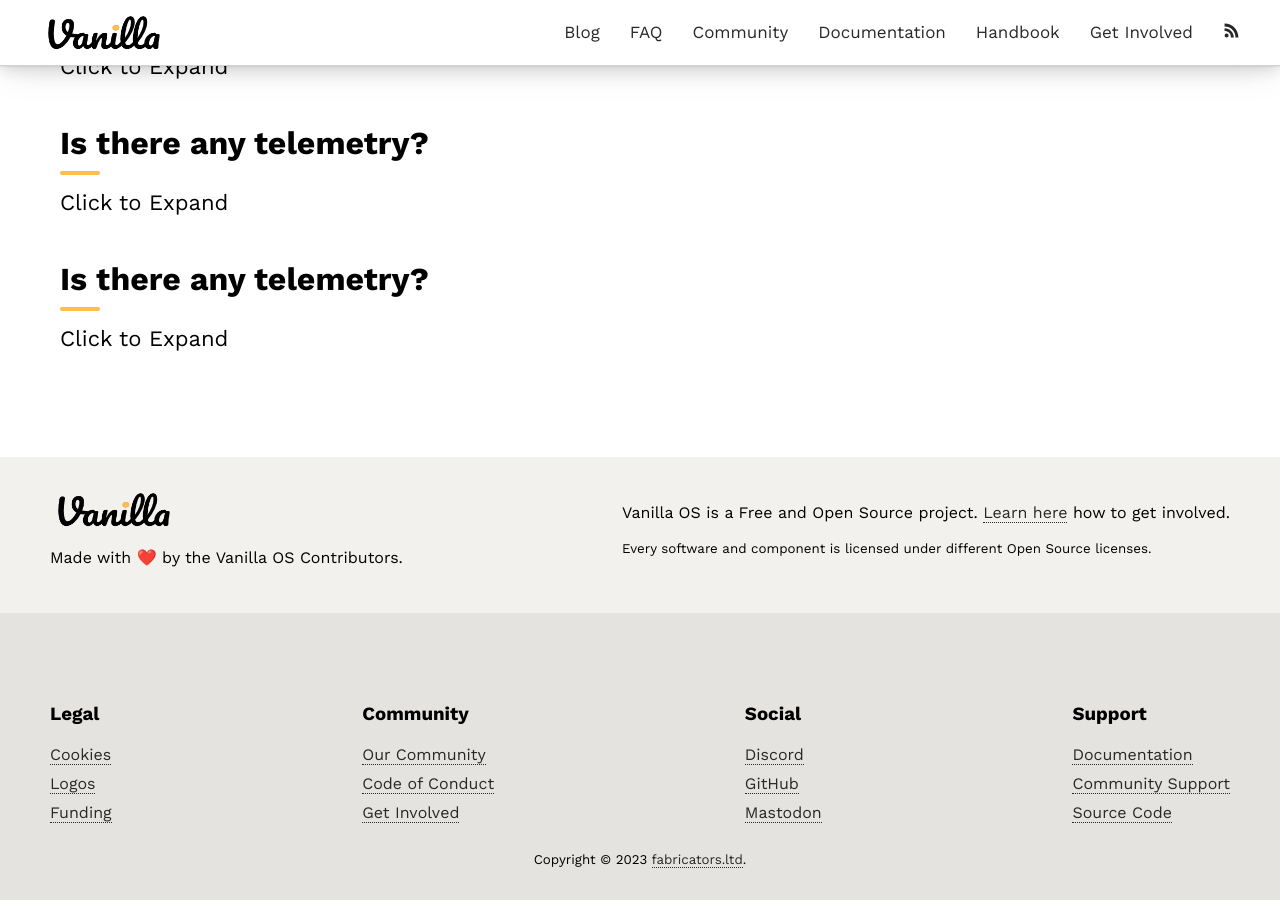
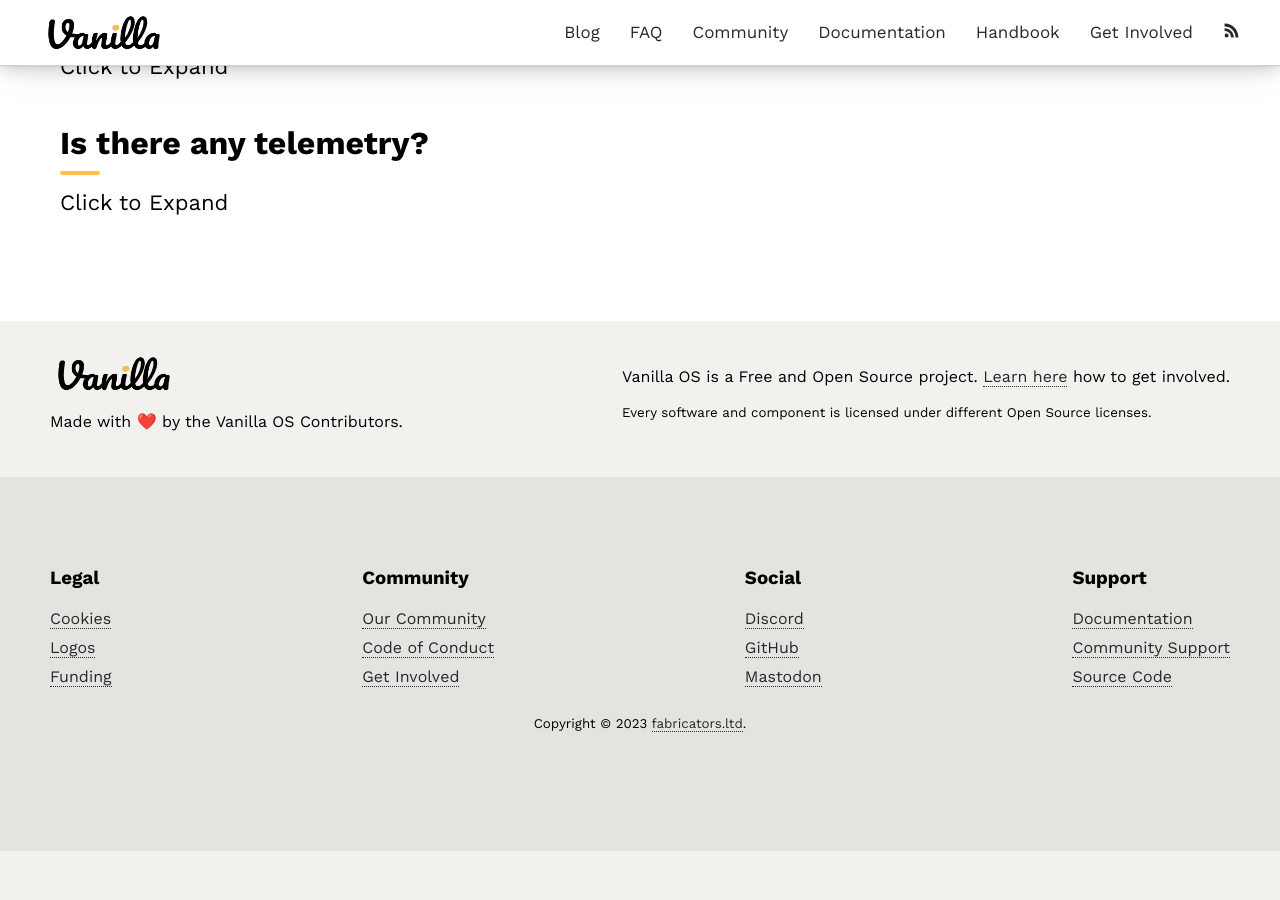
Before and after one commit to Vanilla-OS/website, a Jekyll site: the page built from faq.md, in a window 1280 px wide and 900 px high, scrolled down 1563 px. Built offline with Jekyll 4.4.1, drawn with Linux system fonts in a browser that asks for light colours; after the commit the page ends 2414 px from its top, so only the background shows below that.

Commit message:
remove duplicate

```diff
--- a/faq.md
+++ b/faq.md
@@ -62,11 +62,5 @@
             <p>No, we don't care about your data. Ours is better.</p>
         {% endcapture %}
         {% include accordion-item.html title=title text=answer %}
-
-        {% capture title %} Is there any telemetry? {% endcapture %}
-        {% capture answer %}
-            <p>We don't care about your data. Ours is better.</p>
-        {% endcapture %}
-        {% include accordion-item.html title=title text=answer %}
     </div>
 </div>
```
